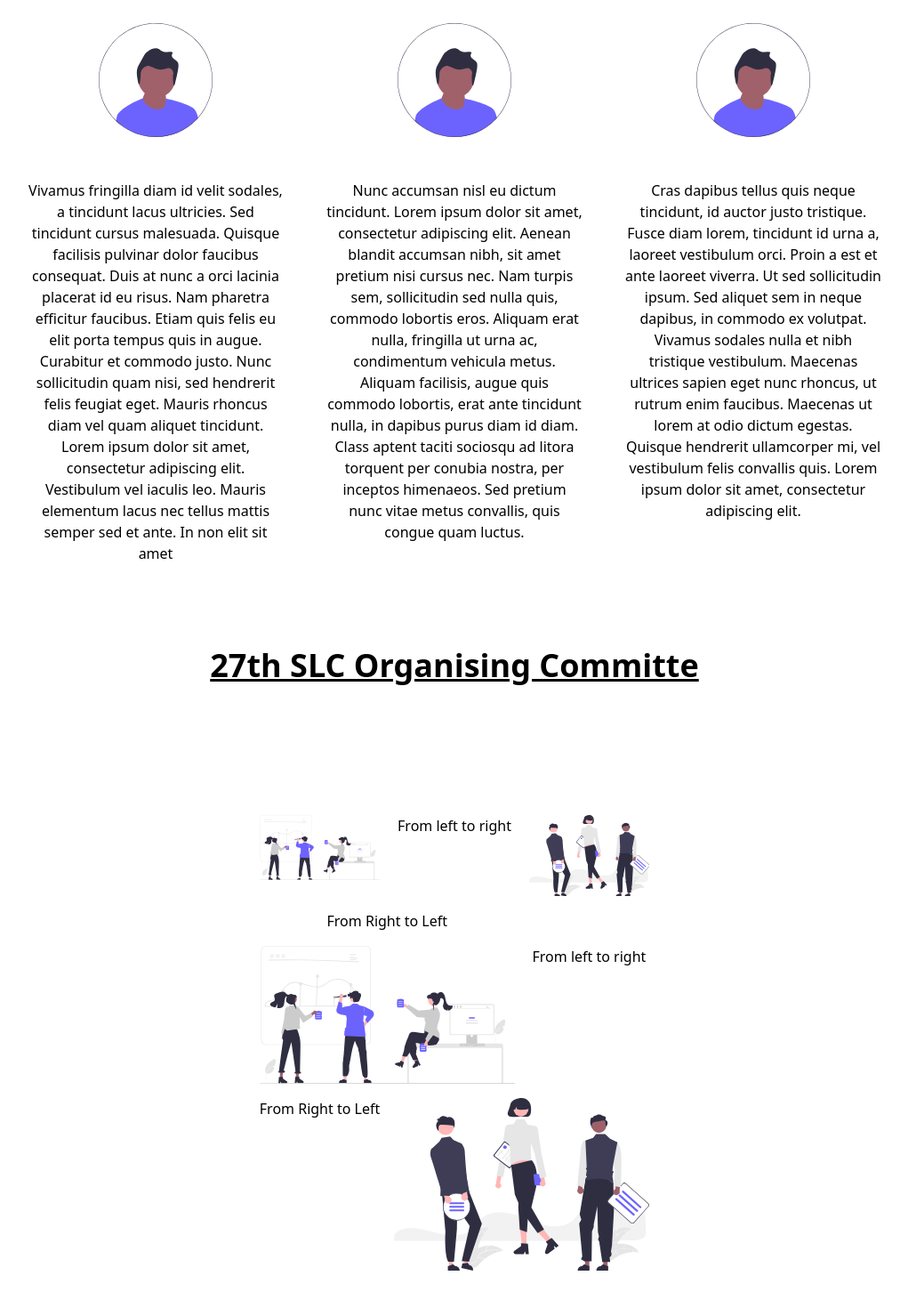
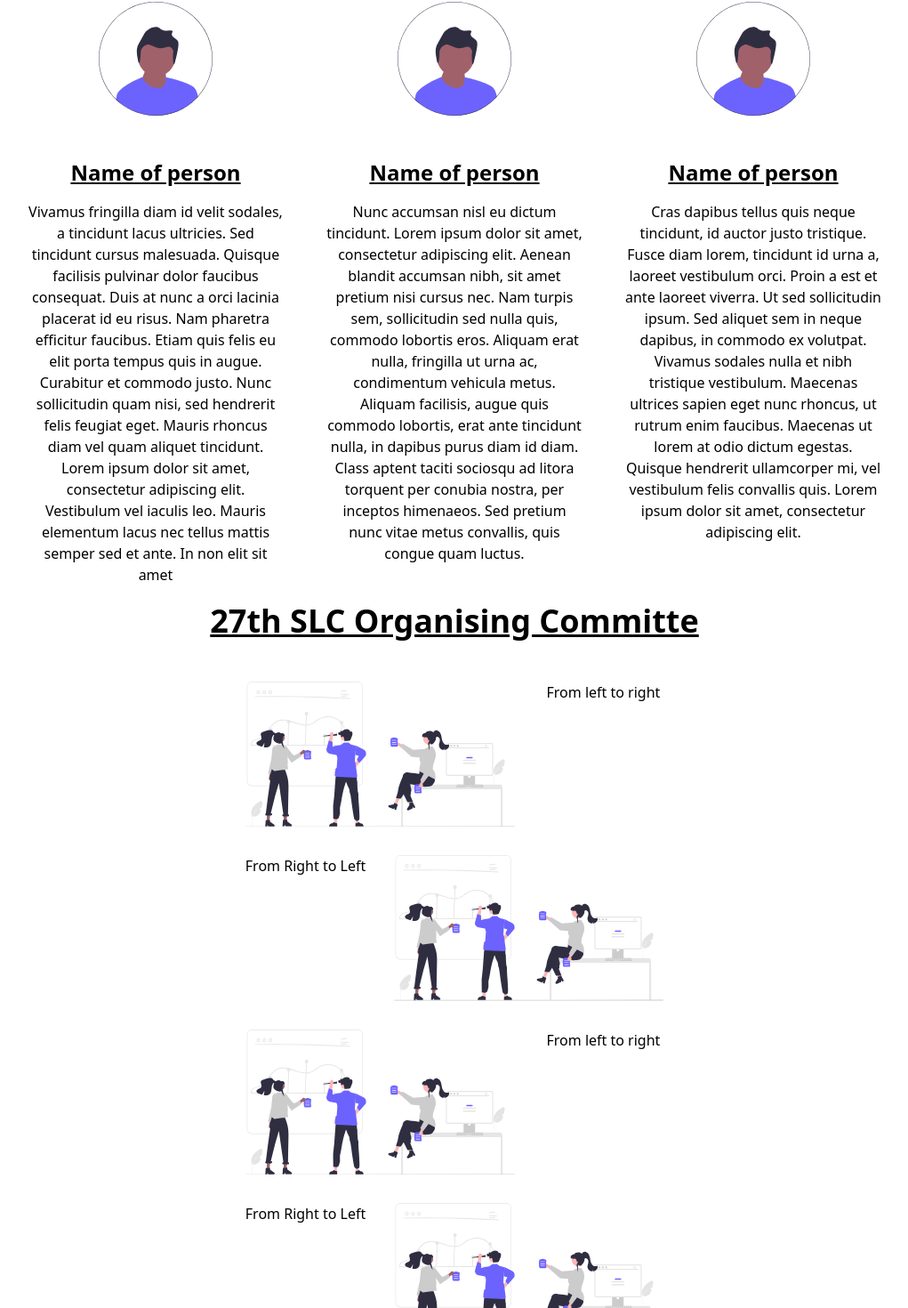
Before and after one commit to vincentcayadi/slc-website, a Next.js app: page / in a window 1280 px wide. Shown: the part 1722-3192 px from the top of the page at 89% size, without its empty margins (129-1150 px from the left). Built offline with nearby package versions, Linux system fonts and the light colour scheme.

Commit message:
i dont wanna fix anymore

```diff
--- /dev/null
+++ b/components/footer.tsx
@@ -0,0 +1,8 @@
+export default function Footer() {
+  return (
+    /* footer for social media links*/
+    <>
+      <div className="flex flex-row items-center justify-center p-2 m-2 text-xl text-center "></div>
+    </>
+  );
+}
--- a/pages/index.tsx
+++ b/pages/index.tsx
@@ -51,9 +51,12 @@ const Home = () => {
             <h1 className="mt-4 mb-12 text-4xl font-bold text-center underline">
               Guests
             </h1>
-            <div className="grid grid-cols-1 gap-12 md:grid-cols-3">
-              <div>
+            <div className="md:grid md:gap-12 md:grid-cols-3">
+              <div className="h-screen md:h-full">
                 <Profile className="mx-auto mb-12" />
+                <h1 className="mb-4 text-2xl font-bold underline">
+                  Name of person
+                </h1>
                 <p>
                   Vivamus fringilla diam id velit sodales, a tincidunt lacus
                   ultricies. Sed tincidunt cursus malesuada. Quisque facilisis
@@ -67,8 +70,11 @@ const Home = () => {
                   tellus mattis semper sed et ante. In non elit sit amet
                 </p>
               </div>
-              <div>
+              <div className="h-screen md:h-full">
                 <Profile className="mx-auto mb-12" />
+                <h1 className="mb-4 text-2xl font-bold underline">
+                  Name of person
+                </h1>
                 <p>
                   Nunc accumsan nisl eu dictum tincidunt. Lorem ipsum dolor sit
                   amet, consectetur adipiscing elit. Aenean blandit accumsan
@@ -82,8 +88,11 @@ const Home = () => {
                   quis congue quam luctus.
                 </p>
               </div>
-              <div>
+              <div className="h-screen md:h-full">
                 <Profile className="mx-auto mb-12 " />
+                <h1 className="mb-4 text-2xl font-bold underline">
+                  Name of person
+                </h1>
                 <p>
                   Cras dapibus tellus quis neque tincidunt, id auctor justo
                   tristique. Fusce diam lorem, tincidunt id urna a, laoreet
@@ -100,26 +109,28 @@ const Home = () => {
             </div>
           </div>
         </div>
+        <div>
           <div className="grid h-screen text-center place-items-center">
             <h1 className="text-2xl font-bold text-center underline md:mb-12 md:text-4xl">
               27th SLC Organising Committe
             </h1>
-          <div className="grid grid-cols-1 gap-4 md:grid-cols-3">
-            <div className="md:ol-span-2">
+            <div className="grid grid-cols-1 gap-8 md:grid-cols-3">
+              <div className="md:col-span-2">
                 <OneTeam />
               </div>
               <p className="">From left to right</p>
-            <div className="">
-              <TwoTeam />
+              <div className="">From Right to Left</div>
+              <div className="md:col-span-2">
+                <OneTeam />
               </div>
-            <div className="md:col-span-2">From Right to Left</div>
               <div className="md:col-span-2">
                 <OneTeam />
               </div>
               <div className="">From left to right</div>
               <div className="">From Right to Left</div>
               <div className="md:col-span-2">
-              <TwoTeam />
+                <OneTeam />
+              </div>
             </div>
           </div>
         </div>
```
Lines whose indentation alone changed are shown as unchanged.
